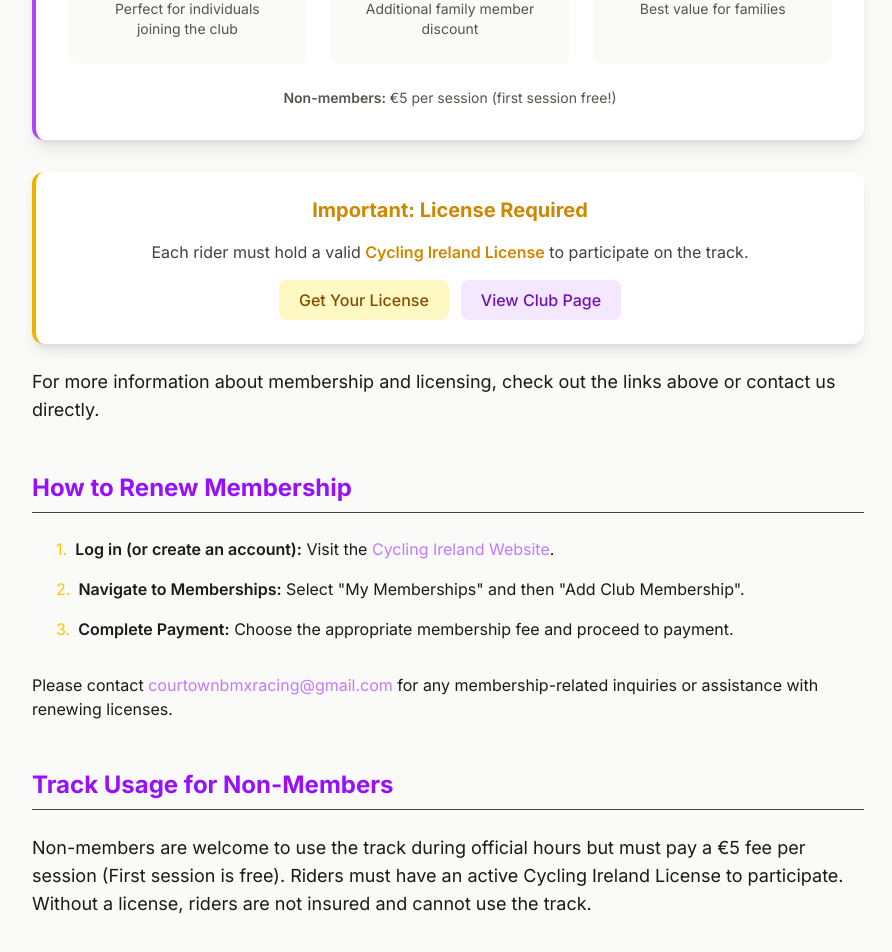
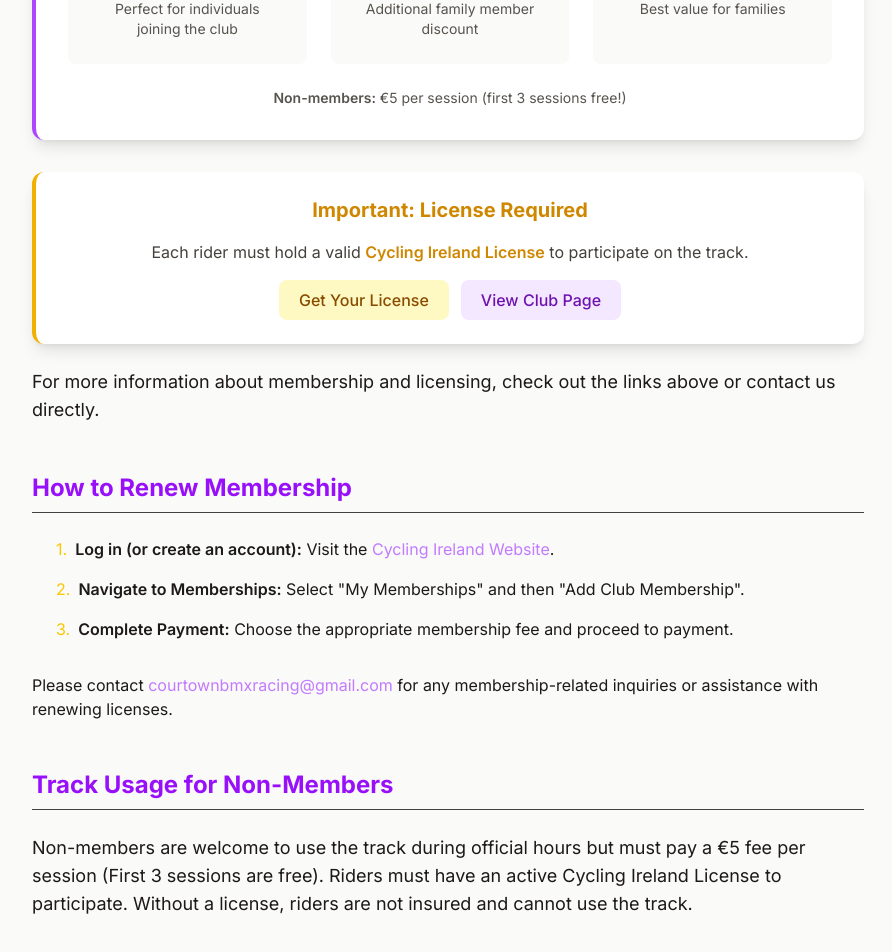
Before and after one commit to Beroris/courtownbmxclub, a Next.js app: page /membership in a window 1280 px wide. Shown: the part 526-1478 px from the top of the page, without its empty margins (192-1084 px from the left). Built offline with nearby package versions, Linux system fonts and the light colour scheme.

Commit message:
Changed occurrences of first session free to first 3 sessions free

```diff
--- a/src/app/membership/page.tsx
+++ b/src/app/membership/page.tsx
@@ -73,7 +73,7 @@
 						<div className="mt-6 text-center">
 							<p className="text-sm text-stone-600 dark:text-stone-400">
 								<span className="font-semibold">Non-members:</span> €5 per
-								session (first session free!)
+								session (first 3 sessions free!)
 							</p>
 						</div>
 					</div>
@@ -181,9 +181,9 @@
 					</h2>
 					<p className="text-lg">
 						Non-members are welcome to use the track during official hours but
-						must pay a €5 fee per session (First session is free). Riders must
-						have an active Cycling Ireland License to participate. Without a
-						license, riders are not insured and cannot use the track.
+						must pay a €5 fee per session (First 3 sessions are free). Riders
+						must have an active Cycling Ireland License to participate. Without
+						a license, riders are not insured and cannot use the track.
 					</p>
 				</section>
 			</div>
--- a/src/app/page.tsx
+++ b/src/app/page.tsx
@@ -179,7 +179,7 @@
 							<p className="text-stone-700 dark:text-stone-300">
 								Never ridden BMX before? No problem! We provide guidance,
 								support, and a welcoming environment for first-time riders. Your
-								first session is completely free to try.
+								first 3 sessions are completely free to try.
 							</p>
 						</div>
 						<div className="bg-white dark:bg-stone-700 p-6 rounded-lg shadow-md transform hover:scale-[1.02] hover:-translate-y-1 hover:shadow-lg transition-all duration-300 ease-out delay-100">
@@ -234,7 +234,7 @@
 									</p>
 								</div>
 								<p className="text-sm mt-4">
-									Non-members: €5 per session (first session free!)
+									Non-members: €5 per session (first 3 sessions free!)
 								</p>
 							</div>
 						</div>
```
